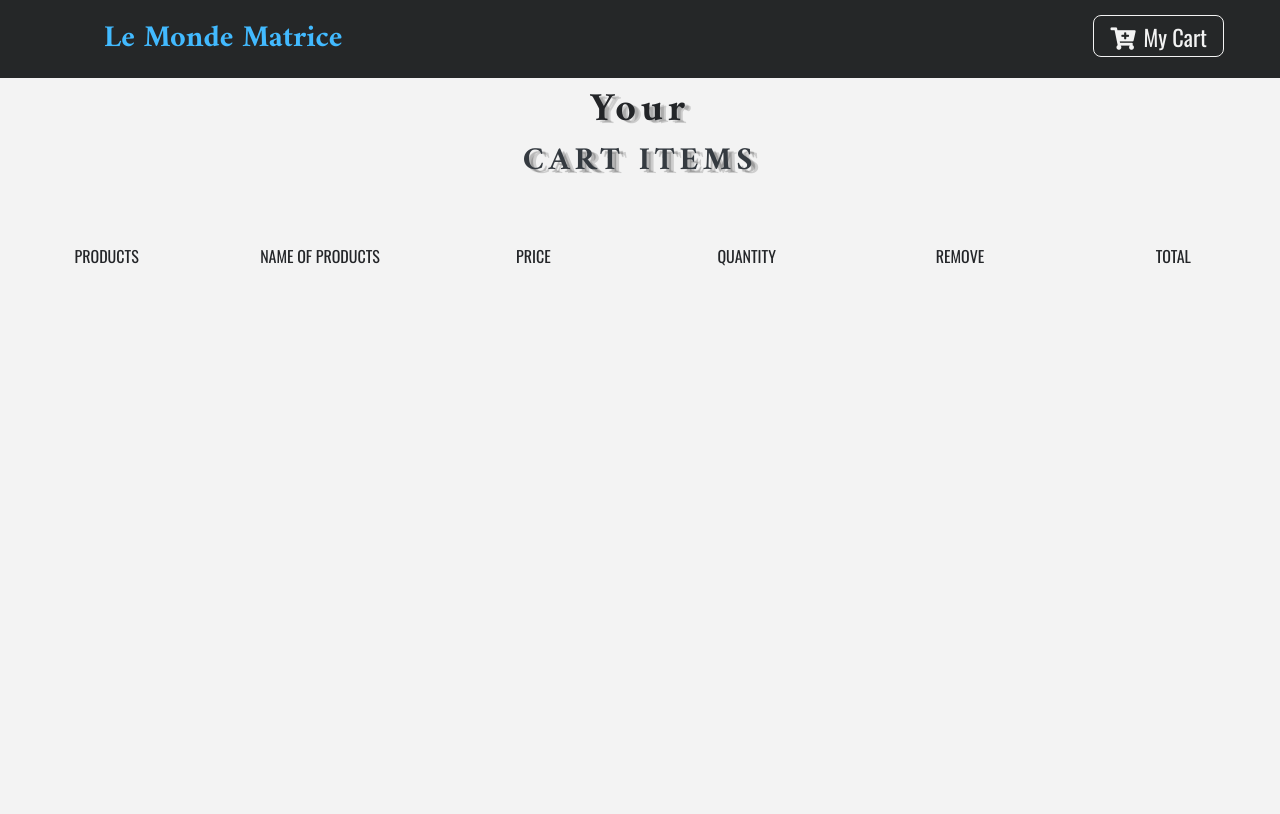
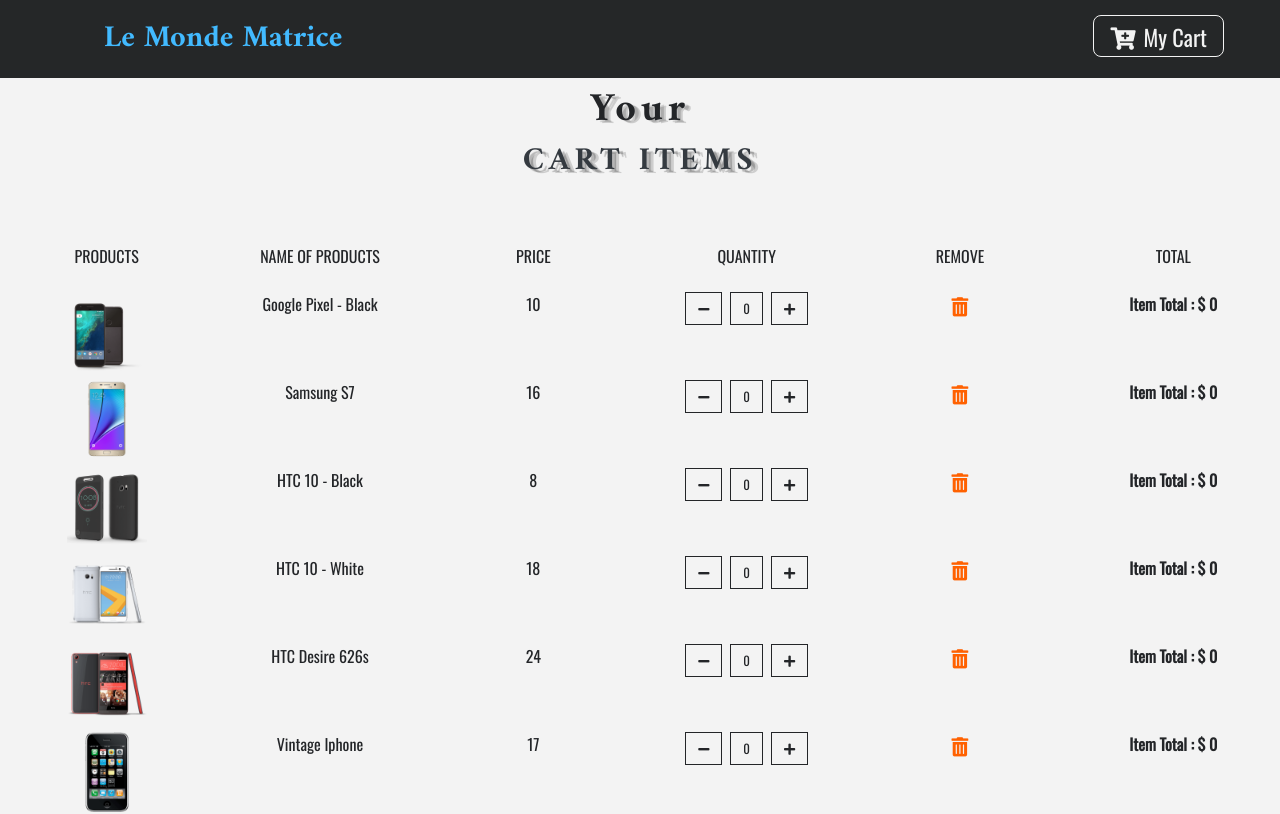
Before and after one commit to S-Rosemond/S-Rosemond.github.io-React-Ecom, a React (Create React App) app in the folder e-com-store/: page /cart in a window 1280 px wide. Shown: the top 814 px of the page. Built offline with nearby package versions, Linux system fonts and the light colour scheme.

Commit message:
Cart Item, Cart List layout + scss changes

```diff
--- a/e-com-store/src/components/Cart/Cart.js
+++ b/e-com-store/src/components/Cart/Cart.js
@@ -3,6 +3,7 @@
 import Title from '../Title';
 import CartColumns from './CartColumns';
 import EmptyCart from './EmptyCart';
+import CartList from './CartList';
 
 export default class Cart extends Component {
 	render() {
@@ -16,6 +17,7 @@
 								<React.Fragment>
 									<Title name="your" title="cart items" />
 									<CartColumns />
+									<CartList value={value} />
 								</React.Fragment>
 							);
 						} else {
--- /dev/null
+++ b/e-com-store/src/components/Cart/CartItem.js
@@ -0,0 +1,44 @@
+import React from 'react';
+
+const CartItem = ({ item, value }) => {
+	const { id, title, img, price, total, count } = item;
+	const { increment, decrement, removeItem } = value;
+
+	return (
+		<div className="row my-2 text-capitalize text-center">
+			<div className="col-10 mx-auto col-lg-2">
+				<img src={img} style={{ width: '5rem', height: '5rem' }} alt="Cart item" className="img-fluid" />
+			</div>
+			<div className="col-10 mx-auto col-lg-2">
+				<span className="d-lg-none">Product :</span> {title}
+			</div>
+			<div className="col-10 mx-auto col-lg-2">
+				<span className="d-lg-none">Price :</span> {price}
+			</div>
+			<div className="col-10 mx-auto col-lg-2 my-2 my-lg-0">
+				<div className="d-flex justify-content-center">
+					<div>
+						<span className="btn btn-black mx-1" onClick={() => decrement(id)}>
+							<i className="fas fa-minus" />
+						</span>
+						<span className="btn btn-black mx-1">{count}</span>
+						<span className="btn btn-black mx-1" onClick={() => increment(id)}>
+							<i className="fas fa-plus" />
+						</span>
+					</div>
+				</div>
+			</div>
+			{/* End */}
+			<div className="col-10 mx-auto col-lg-2">
+				<div className="cart-icon" onClick={() => removeItem(id)}>
+					<i className="fas fa-trash-alt" />
+				</div>
+			</div>
+			<div className="col-10 mx-auto col-lg-2">
+				<strong>item total : $ {total}</strong>
+			</div>
+		</div>
+	);
+};
+
+export default CartItem;
--- /dev/null
+++ b/e-com-store/src/components/Cart/CartList.js
@@ -0,0 +1,16 @@
+import React from 'react';
+import CartItem from './CartItem';
+
+const CartList = ({ value }) => {
+	const { cart } = value;
+
+	return (
+		<div className="container-fluid">
+			{cart.map(item => {
+				return <CartItem key={item.id} item={item} value={value} />;
+			})}
+		</div>
+	);
+};
+
+export default CartList;
--- a/e-com-store/src/styles/base/_app.scss
+++ b/e-com-store/src/styles/base/_app.scss
@@ -11,4 +11,6 @@
 
 	--mainYellow: #ffa400;
 	--lightYellow: #e6a734;
+
+	--mainOrange: #ff6100;
 }
--- /dev/null
+++ b/e-com-store/src/styles/components/_button.scss
@@ -0,0 +1,18 @@
+.btn-black {
+	background: transparent;
+	text-transform: capitalize;
+	font-size: 0.8rem !important;
+	color: var(--mainDark);
+	border-radius: 0 !important;
+	border: 0.1rem solid var(--mainDark) !important;
+	&:hover {
+		background: var(--mainDark) !important;
+		color: var(--mainWhite) !important;
+	}
+}
+
+.cart-icon {
+	cursor: pointer;
+	font-size: 1.2rem;
+	color: var(--mainOrange);
+}
--- a/e-com-store/src/styles/index.scss
+++ b/e-com-store/src/styles/index.scss
@@ -2,3 +2,4 @@
 @import './base/main.scss';
 @import './components/text';
 @import './components/card-img.scss';
+@import './components/button';
```
